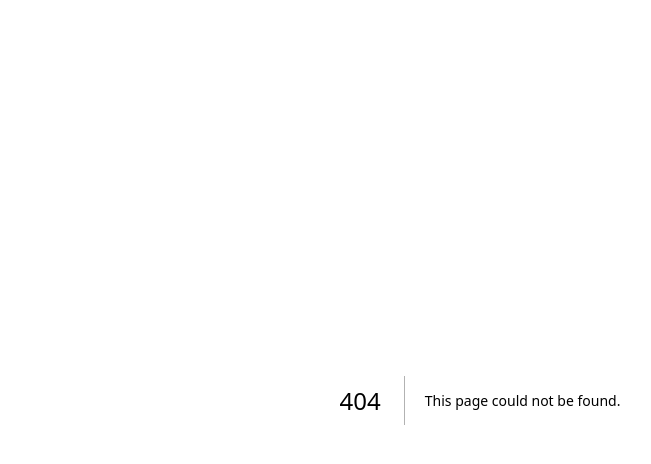
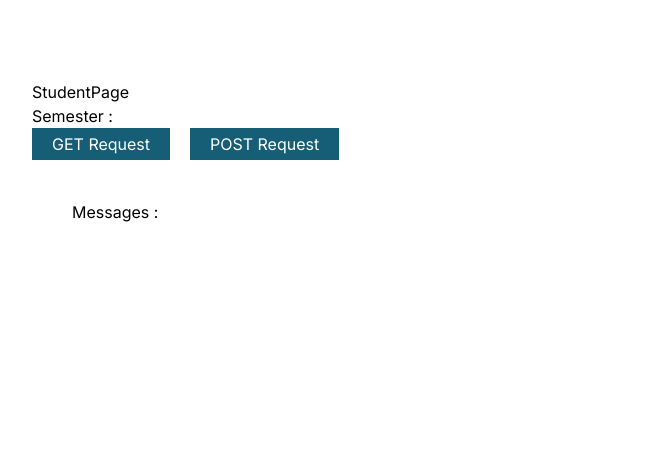
Before and after one commit to AdityaTechnology/NextJS-NM-Tutorial, a Next.js app: page /student in a window 1280 px wide. Before the commit this address had no page. Shown: the top 464 px of the page, without its empty margins (160-811 px from the left). Built offline with nearby package versions, Linux system fonts and the light colour scheme.

Commit message:
API Routing and GET POST Request

```diff
--- a/package.json
+++ b/package.json
@@ -9,6 +9,7 @@
 		"lint": "next lint"
 	},
 	"dependencies": {
+		"axios": "^1.6.2",
 		"next": "14.0.1",
 		"react": "^18",
 		"react-dom": "^18",
--- /dev/null
+++ b/src/app/(pages)/student/page.jsx
@@ -0,0 +1,59 @@
+"use client";
+
+import axios from "axios";
+import { useEffect, useState } from "react";
+
+function StudentPage() {
+	const [message, setMessage] = useState("");
+	const [semester, setSemester] = useState(0);
+	const handleGet = async () => {
+		await axios.get("/api/student").then((res) => {
+			setMessage(res.data.message);
+			console.log(res.data.message);
+		});
+		// console.log("Get Request fired");
+	};
+
+	const handlePost = async () => {
+		let student = {
+			stdName: "Tarun",
+			sem: semester,
+			branch: "IT",
+			fee: 8000,
+		};
+		await axios.post("/api/student", student).then((res) => {
+			setMessage(res.data.status);
+			console.log(res.data);
+		});
+	};
+
+	return (
+		<div className='max-w-4xl mt-20 mx-auto'>
+			StudentPage
+			<div>
+				Semester :
+				<input
+					type='number'
+					onChange={(e) => setSemester(e.target.value)}
+				/>
+			</div>
+			<div className='flex flex-row gap-5'>
+				<button
+					onClick={handleGet}
+					className='px-5 py-1 bg-cyan-800 text-white'
+				>
+					GET Request
+				</button>
+				<button
+					onClick={handlePost}
+					className='px-5 py-1 bg-cyan-800 text-white'
+				>
+					POST Request
+				</button>
+			</div>
+			<div className='m-10'>Messages : {message}</div>
+		</div>
+	);
+}
+
+export default StudentPage;
--- /dev/null
+++ b/src/app/api/student/route.js
@@ -0,0 +1,31 @@
+import { NextResponse } from "next/server";
+
+// HTTP GET
+export async function GET(request) {
+	return NextResponse.json({ message: "Get Request fulfilled" });
+}
+
+//HTTP POST
+export async function POST(request) {
+	let status = "";
+	const userData = await request.json();
+	console.log("Semester is :", userData.sem);
+
+	if (userData.sem == 3) {
+		status = "valid";
+	} else {
+		status = "Invalid";
+	}
+	return NextResponse.json({ status });
+	// return NextResponse.json({ message: "POST request completed" });
+}
+
+// HTTP PUT
+export async function PUT(request) {
+	return NextResponse.json({ message: "PUT request completed" });
+}
+
+// HTTP DELETE
+export async function DELETE(request) {
+	return NextResponse.json({ message: "DELETE Request Fired" });
+}
--- a/src/app/components/memohook/ParentComponent.jsx
+++ b/src/app/components/memohook/ParentComponent.jsx
@@ -15,7 +15,6 @@ function ParentComponent() {
 	// 	setMeter(m);
 	// 	console.log("Handle Meter");
 	// };
-
 	// useCallback(fn, dependency array)
 
 	const handleMeter = useCallback(
```
Also changed, not shown: 1 other file (tests, documents, lock files or other folders).
